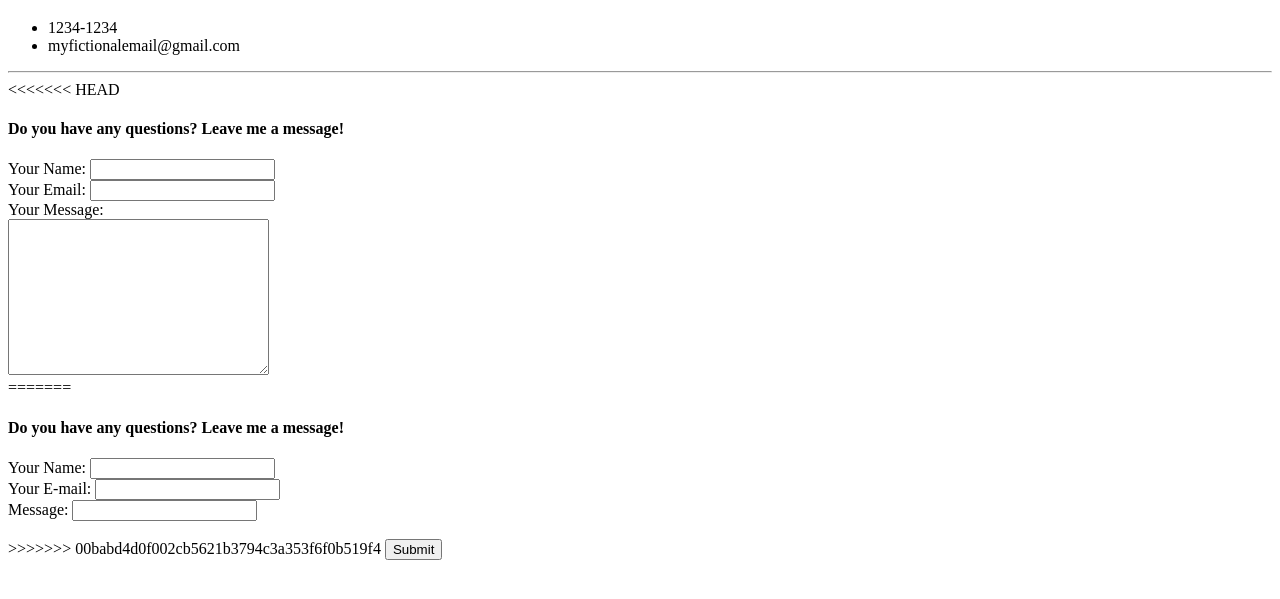
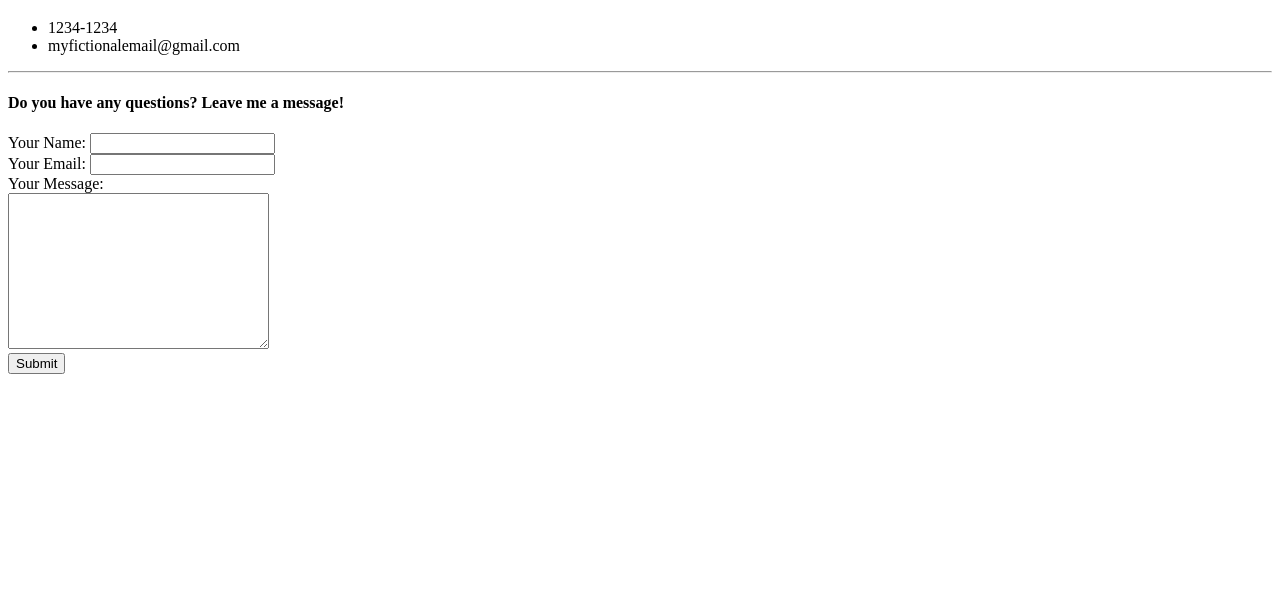
Before and after one commit to lorenacruz01/html-studies, a plain HTML site: page HTML - Personal Site/contact.html in a window 1280 px wide. Shown: the part 61-660 px from the top of the page. Drawn offline with Linux system fonts and the light colour scheme.

```diff
--- a/HTML - Personal Site/contact.html
+++ b/HTML - Personal Site/contact.html
@@ -13,7 +13,6 @@
         <li>myfictionalemail@gmail.com</li>
     </ul>
     <hr>
-<<<<<<< HEAD
     <form action="mailto:codetester2022@gmail.com" method="post" enctype="text/plain">
         <h4>Do you have any questions? Leave me a message!</h4>
         <label for="name">Your Name: </label>
@@ -22,16 +21,6 @@
         <input type="email" name="email" id="email"><br>
         <label for="message">Your Message: </label><br>
         <textarea name="message" id="message" cols="30" rows="10"></textarea><br>
-=======
-    <form action="" method="post">
-        <h4>Do you have any questions? Leave me a message!</h4>
-        <label for="name">Your Name: </label>
-        <input type="text" name="name" id="name"><br>
-        <label for="email">Your E-mail: </label>
-        <input type="text" name="email" id="email"><br>
-        <label for="message">Message: </label>
-        <input type="text" name="message" id="message"><br><br>
->>>>>>> 00babd4d0f002cb5621b3794c3a353f6f0b519f4
         <input type="submit" value="Submit">
     </form>
 </body>
```
Also changed, not shown: HTML - Personal Site/index.html (+11 -0 lines).
